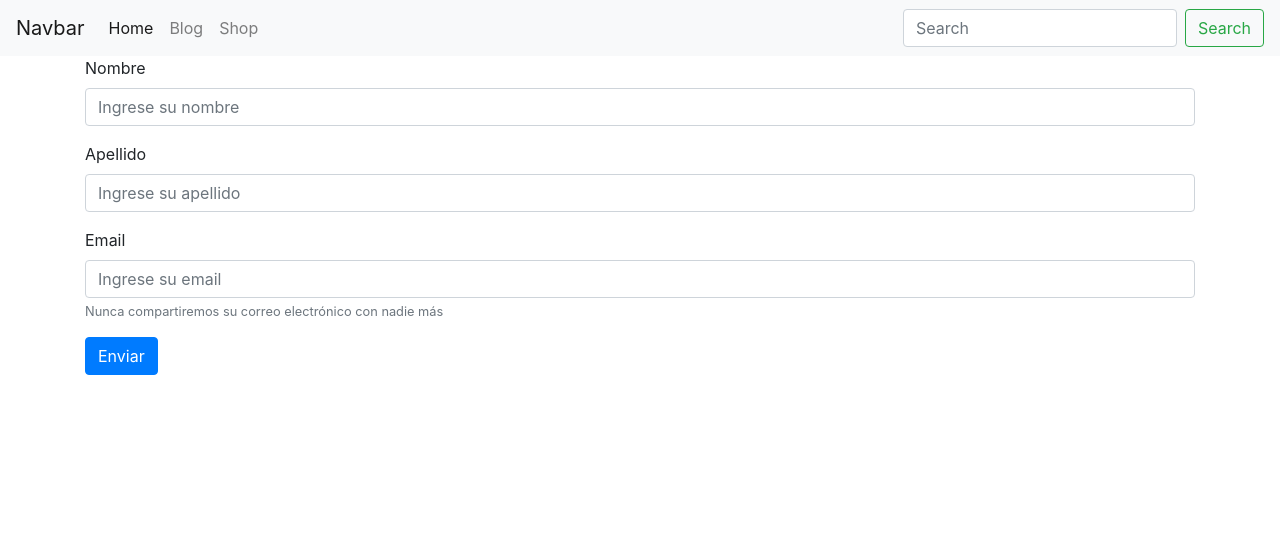
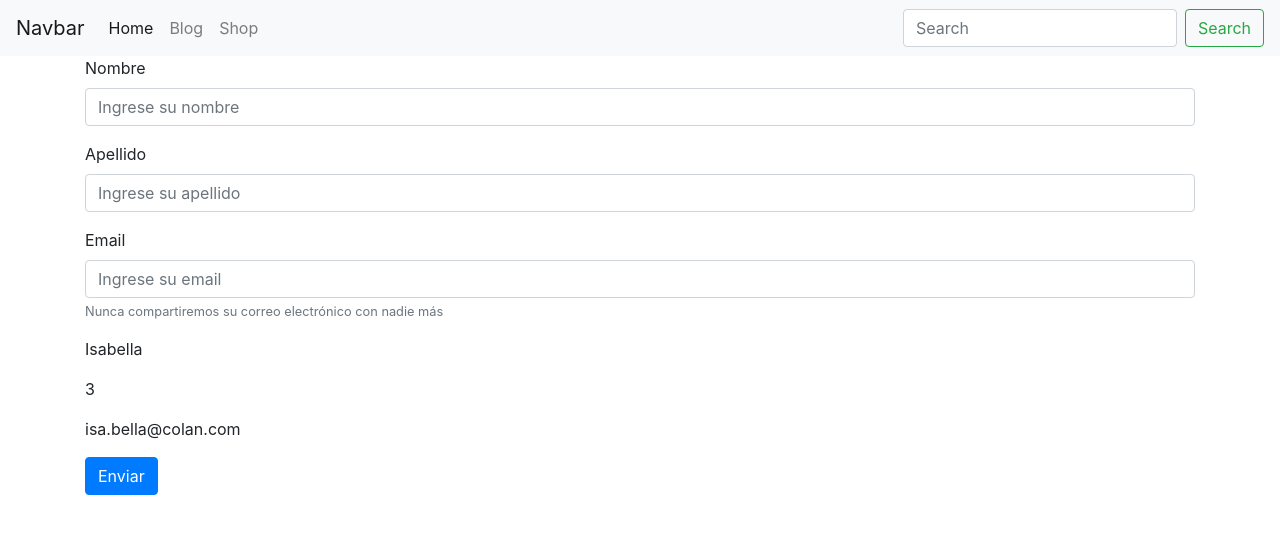
Before and after one commit to FabioColan/CursoAngular, an Angular app in the folder angularweb/: page / in a window 1280 px wide. Shown: the top 534 px of the page. Built offline with nearby package versions, Linux system fonts and the light colour scheme.

Commit message:
entendiendo sobre componentes reutilizables

```diff
--- a/angularweb/src/app/app.module.ts
+++ b/angularweb/src/app/app.module.ts
@@ -9,6 +9,7 @@ import { HeaderComponent } from './components/header/header.component';
 import { AppRoutingModule } from './app.routes';
 import { HttpClientModule } from '@angular/common/http';
 import { FormsModule, ReactiveFormsModule } from '@angular/forms';
+import { TextComponent } from './components/text/text.component';
 
 @NgModule({
   declarations: [
@@ -16,7 +17,8 @@ import { FormsModule, ReactiveFormsModule } from '@angular/forms';
     HomeComponent,
     BlogComponent,
     ShopComponent,
-    HeaderComponent
+    HeaderComponent,
+    TextComponent
   ],
   imports: [
     BrowserModule,
--- a/angularweb/src/app/components/home/home.component.html
+++ b/angularweb/src/app/components/home/home.component.html
@@ -9,6 +9,9 @@
     <div class="form-group">
         <label for="email">Email</label><input type="email" formControlName="email" id="email" aria-describedby="emailHelp" placeholder="Ingrese su email" class="form-control" />
         <small id="emailHelp" class="form-text text-muted">Nunca compartiremos su correo electrónico con nadie más</small>
+    </div>
+    <div class="form-group">
+        <app-text [nombre]="'Isabella'" [edad]="3" [email]="'isa.bella@colan.com'"></app-text>
     </div>
     <button type="submit" class="btn btn-primary">
     Enviar
--- a/angularweb/src/app/components/home/home.component.ts
+++ b/angularweb/src/app/components/home/home.component.ts
@@ -37,10 +37,10 @@ export class HomeComponent implements OnInit {
 
     this.flag = !this.flag;
 
-    this.userService.getUsers()
-      .subscribe((resp:any) => {
-        this.users = resp;
-      });
+    // this.userService.getUsers()
+      // .subscribe((resp:any) => {
+      //   this.users = resp;
+      // });
   }
 
 }
--- /dev/null
+++ b/angularweb/src/app/components/text/text.component.html
@@ -0,0 +1,3 @@
+<p>{{ nombre }}</p>
+<p>{{ edad }}</p>
+<p>{{ email }}</p>
--- /dev/null
+++ b/angularweb/src/app/components/text/text.component.ts
@@ -0,0 +1,19 @@
+import { Component, OnInit, Input } from '@angular/core';
+
+@Component({
+  selector: 'app-text',
+  templateUrl: './text.component.html',
+  styleUrls: ['./text.component.css']
+})
+export class TextComponent implements OnInit {
+
+  @Input() nombre: string;
+  @Input() edad: number;
+  @Input() email: string;
+
+  constructor() { }
+
+  ngOnInit(): void {
+  }
+
+}
```
Also changed, not shown: angularweb/src/app/components/text/text.component.css (added), 6 other files (tests, documents, lock files or other folders).
